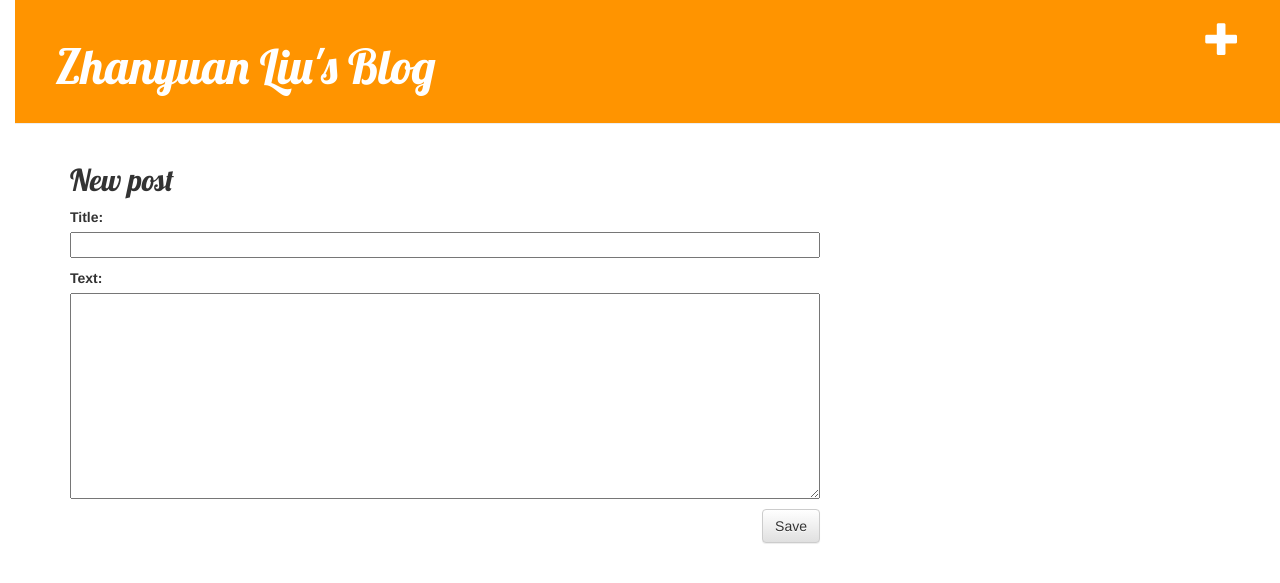
After one commit to ZhanyuanLiu/my-first-blog, a Django app: page /post/new/ in a window 1280 px wide. The commit adds this page. Shown: the top 583 px of the page. Run offline with Django 3.2, Linux system fonts and the light colour scheme; some libraries are stand-ins or nearby versions.

```diff
--- /dev/null
+++ b/blog/forms.py
@@ -0,0 +1,9 @@
+from django import forms
+
+from .models import Post
+
+class PostForm(forms.ModelForm):
+
+    class Meta:
+        model = Post
+        fields = ('title', 'text',)
--- a/blog/templates/blog/base.html
+++ b/blog/templates/blog/base.html
@@ -1,21 +1,22 @@
-{% load staticfiles %}
+{% load static %}
 <html>
     <head>
-        <title>Zhanuyan Liu's blog</title>
+        <title>Zhanyuan Liu's Blog</title>
         <link rel="stylesheet" href="//maxcdn.bootstrapcdn.com/bootstrap/3.2.0/css/bootstrap.min.css">
         <link rel="stylesheet" href="//maxcdn.bootstrapcdn.com/bootstrap/3.2.0/css/bootstrap-theme.min.css">
+        <link href='//fonts.googleapis.com/css?family=Lobster&subset=latin,latin-ext' rel='stylesheet' type='text/css'>
         <link rel="stylesheet" href="{% static 'css/blog.css' %}">
-        <link href="//fonts.googleapis.com/css?family=Lobster&subset=latin,latin-ext" rel="stylesheet" type="text/css">
     </head>
     <body>
         <div class="page-header">
-            <h1><a href="/">Django Girls Blog</a></h1>
+            <a href="{% url 'post_new' %}" class="top-menu"><span class="glyphicon glyphicon-plus"></span></a>
+            <h1><a href="/">Zhanyuan Liu's Blog</a></h1>
         </div>
         <div class="content container">
             <div class="row">
                 <div class="col-md-8">
-                {% block content %}
-                {% endblock %}
+                    {% block content %}
+                    {% endblock %}
                 </div>
             </div>
         </div>
--- a/blog/templates/blog/post_detail.html
+++ b/blog/templates/blog/post_detail.html
@@ -7,7 +7,7 @@
                 {{ post.published_date }}
             </div>
         {% endif %}
-            <h1>{{ post.title }}</h1>
+        <h2>{{ post.title }}</h2>
         <p>{{ post.text|linebreaksbr }}</p>
     </div>
 {% endblock %}
--- /dev/null
+++ b/blog/templates/blog/post_edit.html
@@ -0,0 +1,9 @@
+{% extends 'blog/base.html' %}
+
+{% block content %}
+    <h2>New post</h2>
+    <form method="POST" class="post-form">{% csrf_token %}
+        {{ form.as_p }}
+        <button type="submit" class="save btn btn-default">Save</button>
+    </form>
+{% endblock %}
--- a/blog/templates/blog/post_list.html
+++ b/blog/templates/blog/post_list.html
@@ -1,11 +1,12 @@
 {% extends 'blog/base.html' %}
+
 {% block content %}
     {% for post in posts %}
         <div class="post">
             <div class="date">
                 {{ post.published_date }}
             </div>
-                            <h1><a href="{% url 'post_detail' pk=post.pk %}">{{ post.title }}</a></h1>
+            <h2><a href="">{{ post.title }}</a></h2>
             <p>{{ post.text|linebreaksbr }}</p>
         </div>
     {% endfor %}
--- a/blog/urls.py
+++ b/blog/urls.py
@@ -1,6 +1,8 @@
-from django.conf.urls import url
+from django.urls import path
 from . import views
+
 urlpatterns = [
-   url(r'^$', views.post_list, name='post_list'),
-    url(r'^post/(?P<pk>[0-9]+)/$', views.post_detail, name='post_detail'),
+    path('', views.post_list, name='post_list'),
+    path('post/<int:pk>/', views.post_detail, name='post_detail'),
+    path('post/new/', views.post_new, name='post_new'),
 ]
--- a/blog/views.py
+++ b/blog/views.py
@@ -2,6 +2,7 @@ from django.shortcuts import render
 from django.utils import timezone
 from .models import Post
 from django.shortcuts import render, get_object_or_404
+from .forms import PostForm
 
 def post_detail(request, pk):
     post = get_object_or_404(Post, pk=pk)
@@ -9,3 +10,6 @@ def post_detail(request, pk):
 def post_list(request):
     posts = Post.objects.filter(published_date__lte=timezone.now()).order_by('published_date')
     return render(request, 'blog/post_list.html', {'posts': posts})
+def post_new(request):
+    form = PostForm()
+    return render(request, 'blog/post_edit.html', {'form': form})
```
Lines whose indentation alone changed are shown as unchanged.
